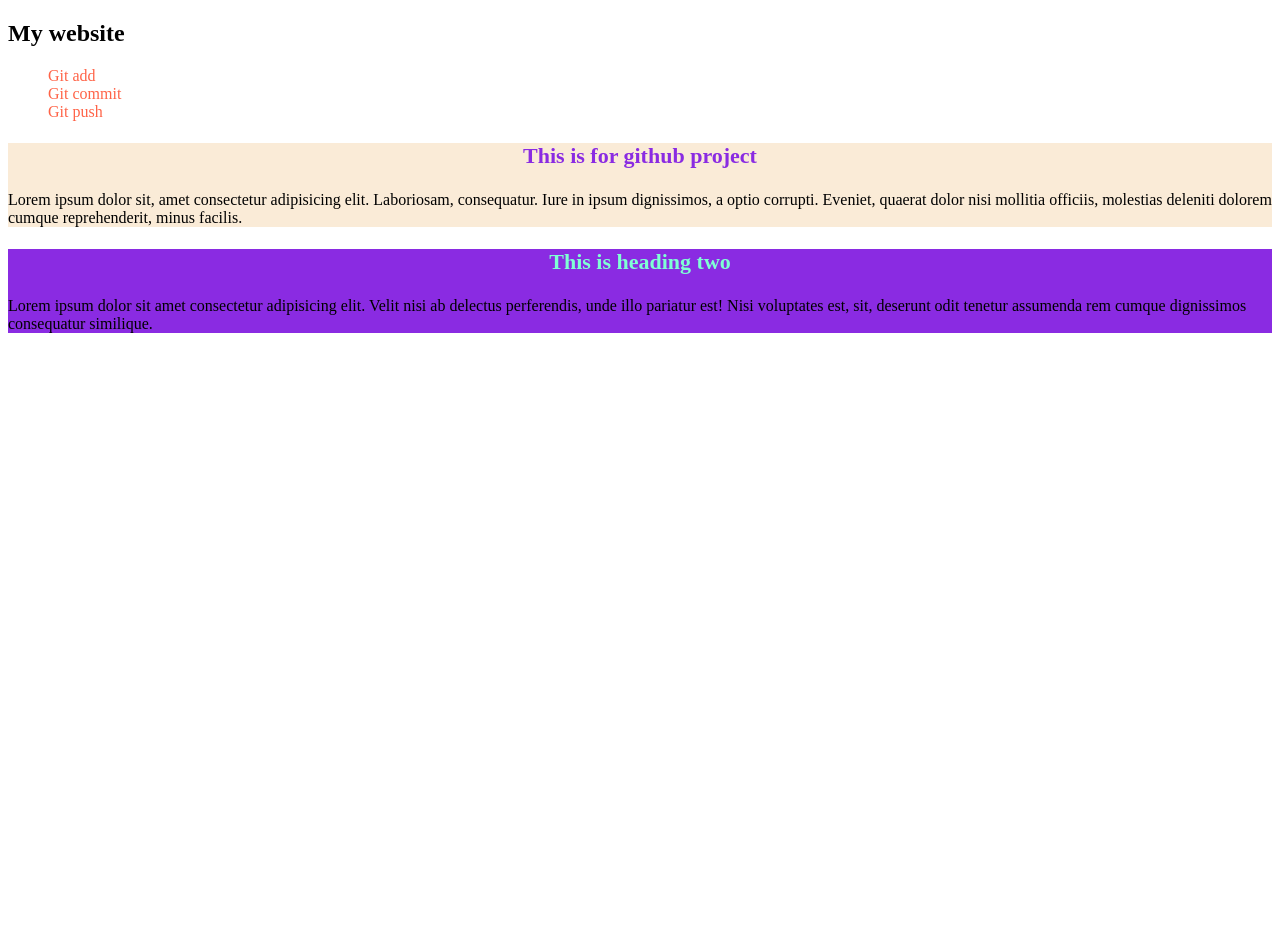
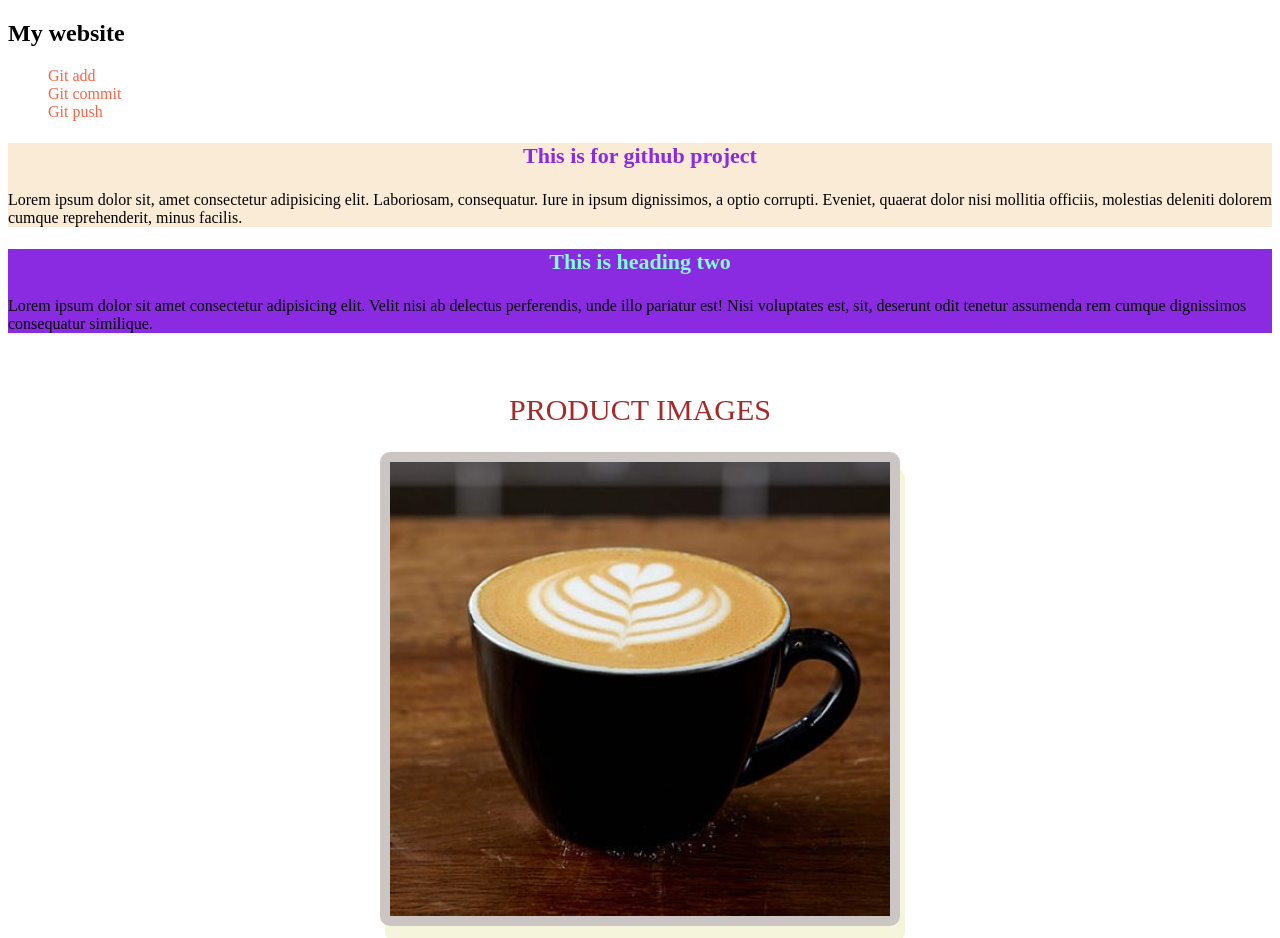
Before and after one commit to hosseinoffical/frist-repo, a plain HTML site: page index.html in a window 1280 px wide. Before the commit the page ends 800 px from the top, so only its background shows below. Drawn offline with Linux system fonts and the light colour scheme.

Commit message:
first correction

```diff
--- a/index.html
+++ b/index.html
@@ -24,6 +24,10 @@
         <h3 class="heading2">This is heading two</h3>
         <p>Lorem ipsum dolor sit amet consectetur adipisicing elit. Velit nisi ab delectus perferendis, unde illo pariatur est! Nisi voluptates est, sit, deserunt odit tenetur assumenda rem cumque dignissimos consequatur similique.</p>
     </div>
+    <div class="cngimg">
+        <h2 class="cnghead">Product Images</h2>
+        <img class="addbor" src="img/flat-white.jpg" alt="">
+    </div>
 
 </body>
 </html>
--- a/style.css
+++ b/style.css
@@ -27,3 +27,19 @@
     background-color:blueviolet;
 
 }
+.cngimg{
+    margin-top: 60px;
+    text-align: center;
+}
+.cnghead{
+    color: brown;
+    font-size: 30px;
+    font-weight: 500;
+    text-transform: uppercase;
+}
+.addbor{
+    border: 10px solid rgb(203, 197, 195);
+    border-radius: 10px;
+    box-shadow: 5px 16px beige;
+
+}
```
Also changed, not shown: img/flat-white.jpg (added).
